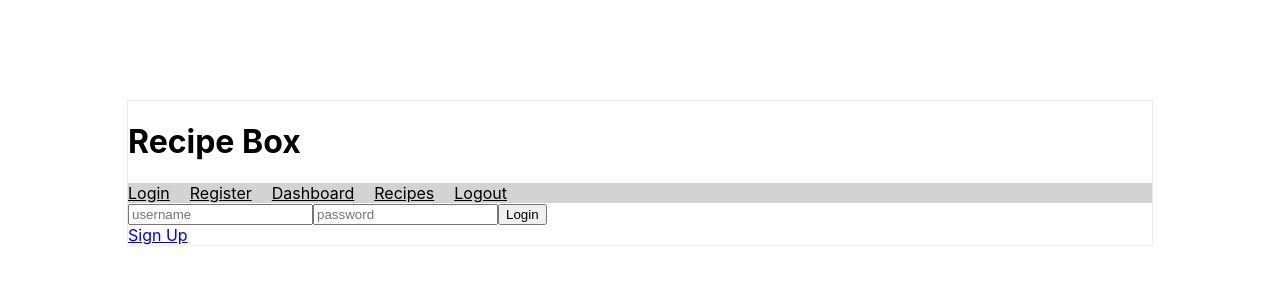
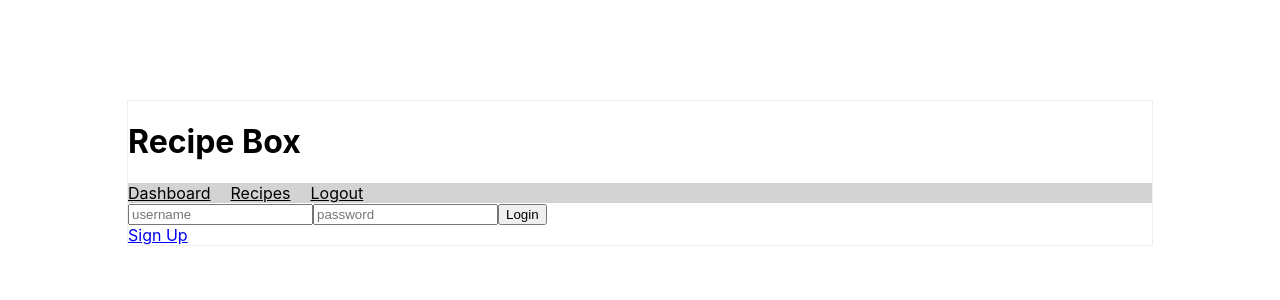
Before and after one commit to DGMarkel/recipe-box-client, a React (Create React App) app: page /login in a window 1280 px wide. Shown: the top 300 px of the page. Built offline with nearby package versions, Linux system fonts and the light colour scheme.

Commit message:
update navbar

```diff
--- a/src/App.js
+++ b/src/App.js
@@ -10,8 +10,6 @@ export default class App extends Component {
          <h1>Recipe Box</h1>
        </div>
        <div className="nav">
-         <a href="/login">Login</a>
-         <a href="/register">Register</a>
          <a href="/dash">Dashboard</a>
          <a href="/recipes">Recipes</a>
          <a href="/logout" onClick={this.props.handleLogout}>Logout</a>
```
